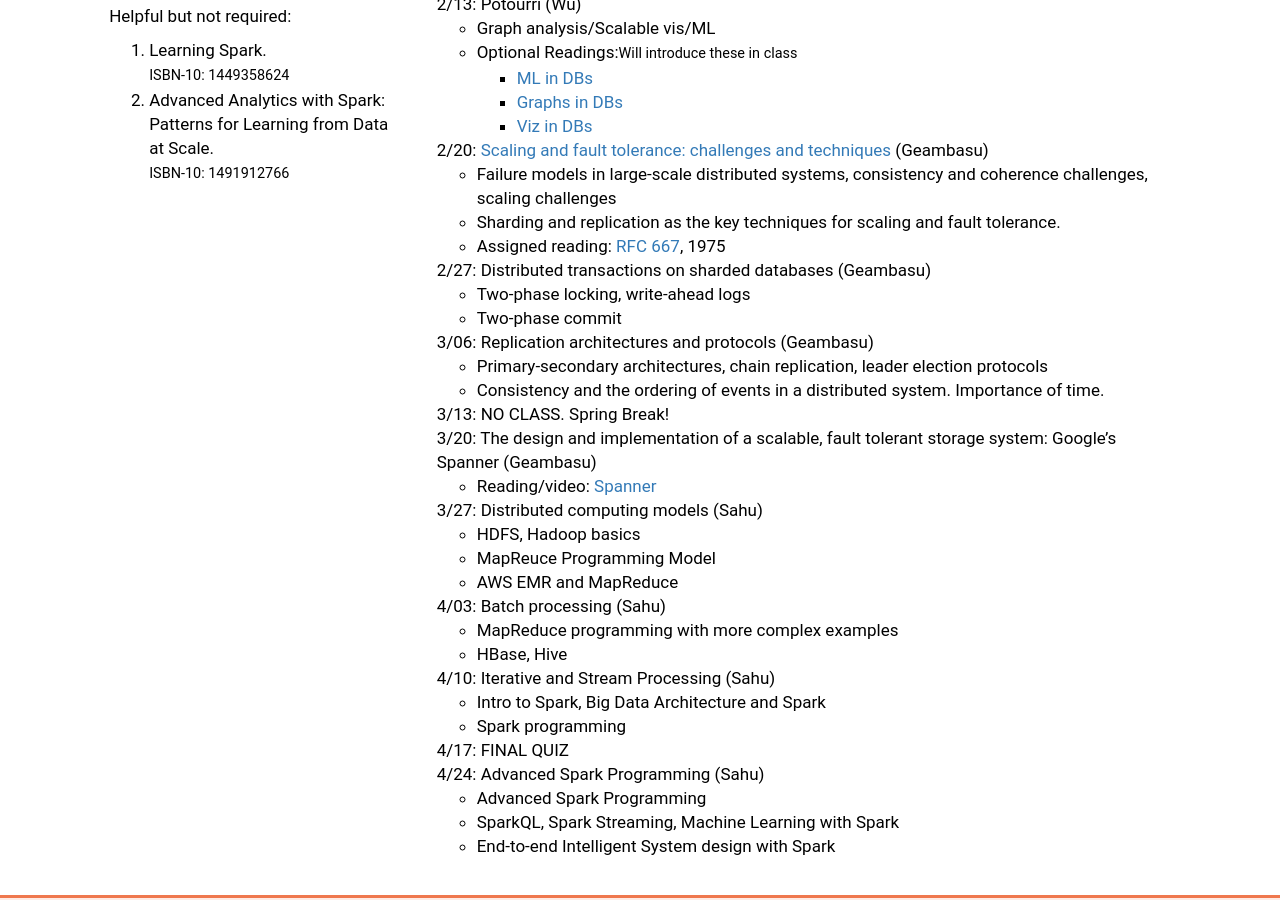
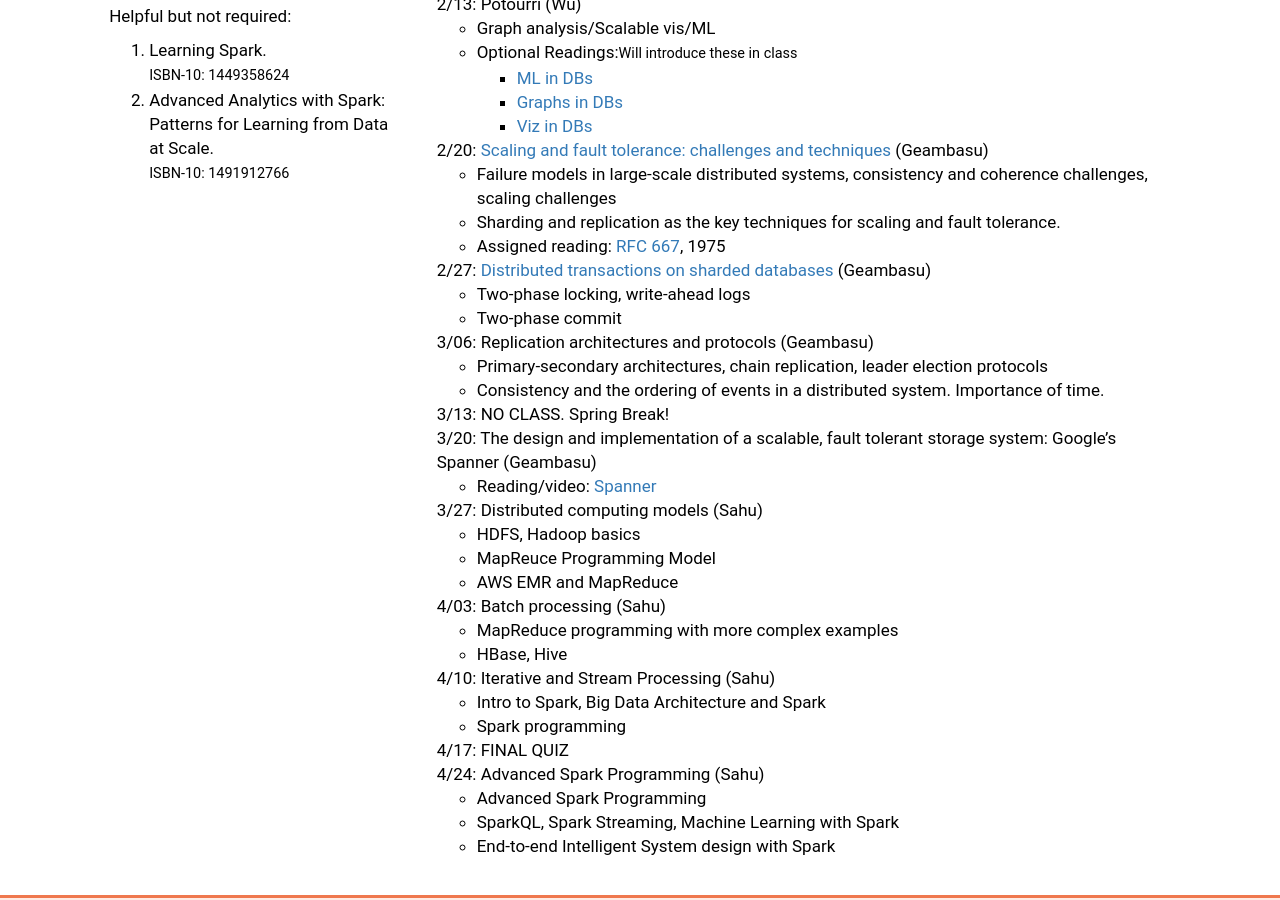
Before and after one commit to KnightMollo/w4121.github.io, a Jekyll site: the page built from index.md, in a window 1280 px wide and 900 px high, scrolled down 1260 px. Built offline with Jekyll 4.4.1, drawn with Linux system fonts in a browser that asks for light colours; part of the change alters nothing that is shown.

```diff
--- a/index.md
+++ b/index.md
@@ -48,7 +48,7 @@ The course is co-taught by Roxana Geambasu (Associate Prof. in CS), Sambit Sahu
   * Failure models in large-scale distributed systems, consistency and coherence challenges, scaling challenges
   * Sharding and replication as the key techniques for scaling and fault tolerance.
   * Assigned reading: [RFC 667](https://columbia.github.io/ds2-class/papers/johnson-rfc677.pdf), 1975
-* 2/27: Distributed transactions on sharded databases (Geambasu)
+* 2/27: [Distributed transactions on sharded databases](./lectures/transactions-primer.pdf) (Geambasu)
   * Two-phase locking, write-ahead logs
   * Two-phase commit
 * 3/06: Replication architectures and protocols (Geambasu)
```
